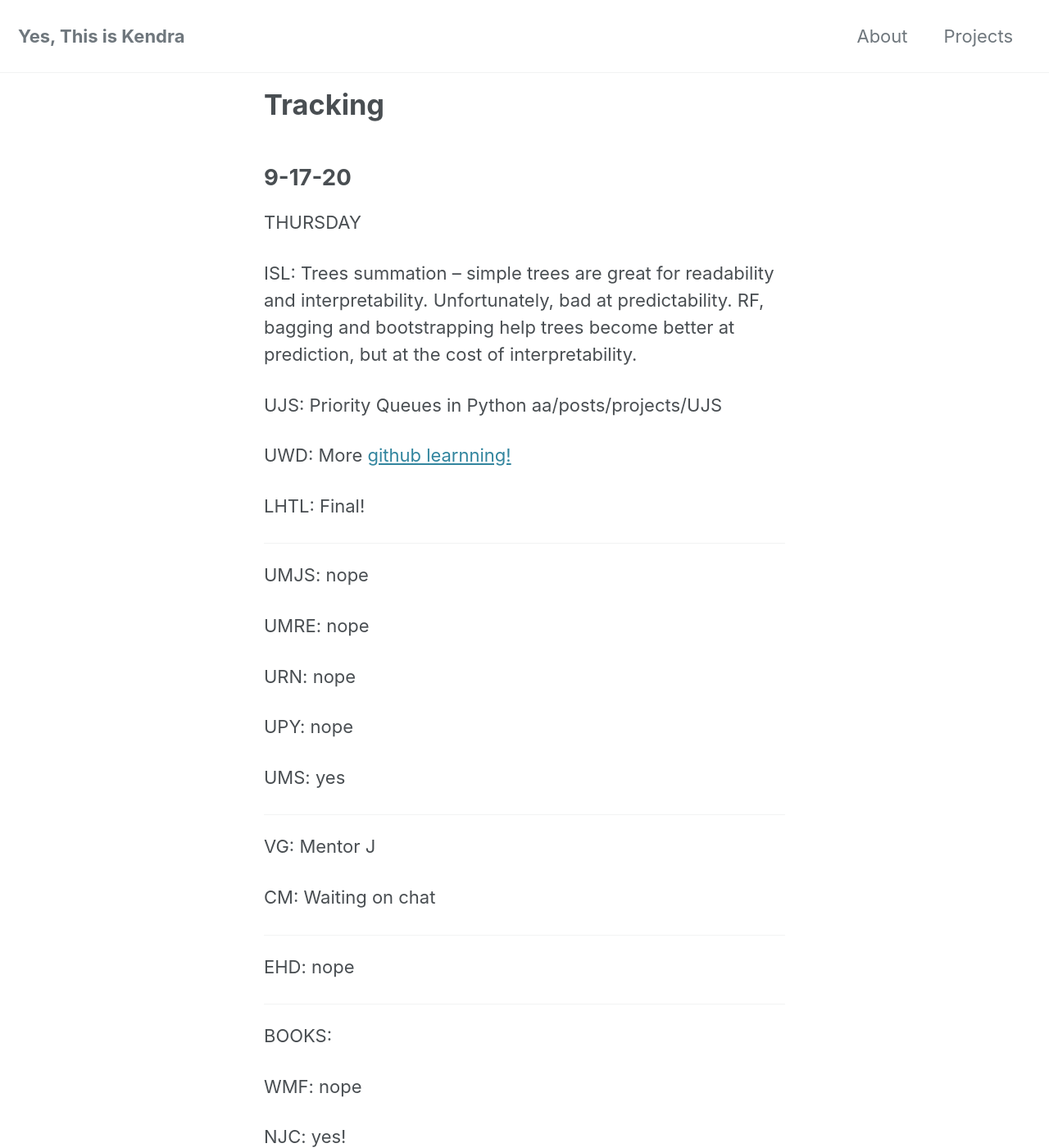
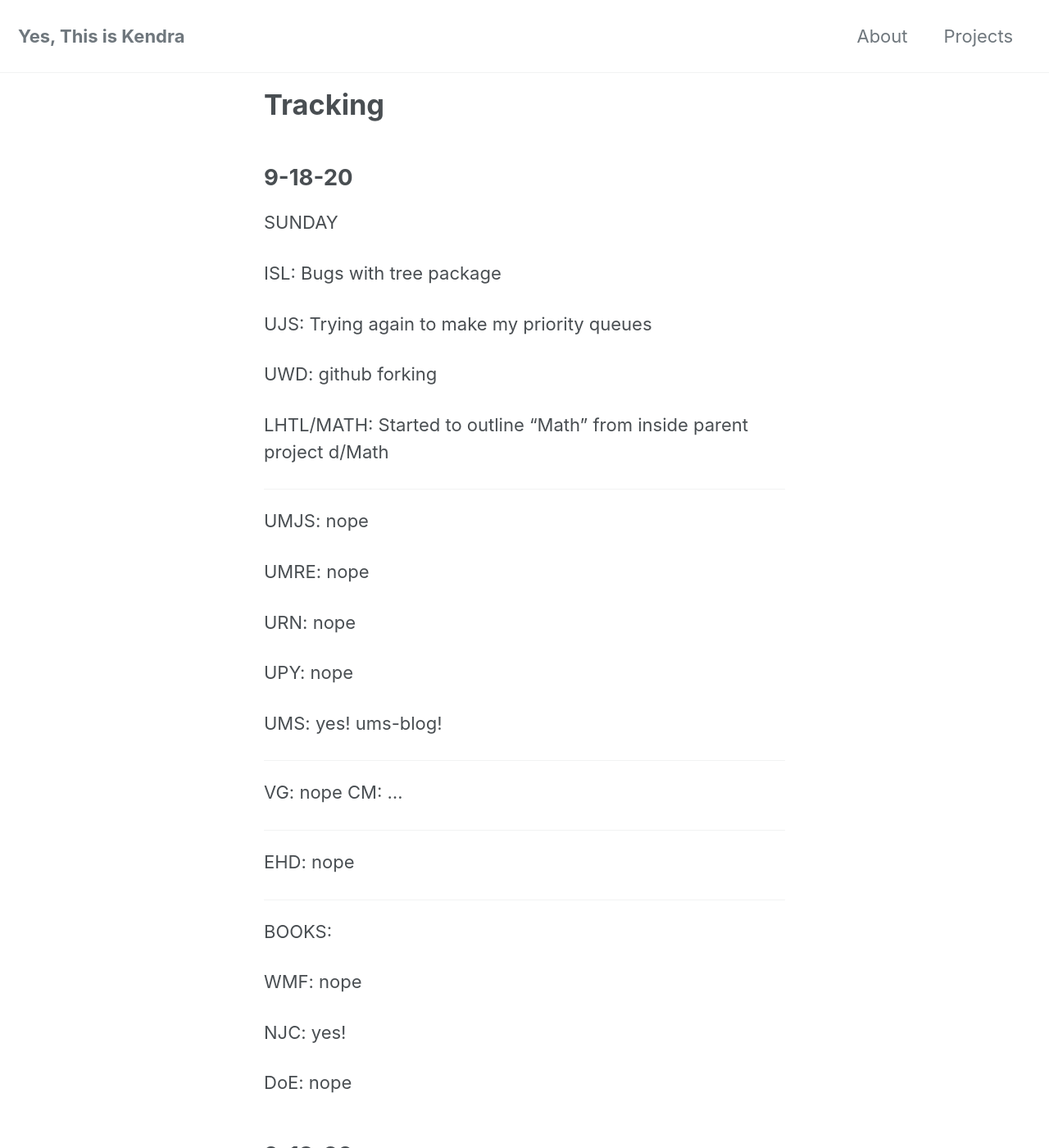
Before and after one commit to yesthisiskendra/yesthisiskendra.github.io, a Jekyll site: the page built from _pages/tracking.md, in a window 1280 px wide and 1400 px high. Shown: the whole window at 82% size. Built offline with Jekyll 4.4.1, drawn with Linux system fonts in a browser that asks for light colours; cached includes are drawn as plain includes; nearby versions of some CDN libraries; some of the changed text lies outside the part shown.

Commit message:
Add tracking

```diff
--- a/_pages/tracking.md
+++ b/_pages/tracking.md
@@ -4,9 +4,58 @@ title: "Tracking"
 permalink: /tracking/
 ---
 
-## 9-17-20
+## 9-18-20
 
-THURSDAY
+SUNDAY
+
+ISL: Bugs with tree package
+
+UJS: Trying again to make my priority queues
+
+UWD: github forking
+
+LHTL/MATH: Started to outline "Math" from inside parent project d/Math
+
+---
+
+UMJS: nope
+
+UMRE: nope
+
+URN: nope
+
+UPY: nope
+
+UMS: yes! ums-blog!
+
+---
+
+VG: nope
+CM: ...
+
+---
+
+EHD: nope
+
+---
+
+BOOKS:
+
+WMF: nope
+
+NJC: yes!
+
+DoE: nope
+
+## 9-18-20
+
+SATURDAY
+
+None!
+
+## 9-18-20
+
+FRIDAY
 
 ISL: Trees summation -- simple trees are great for readability and interpretability. Unfortunately, bad at predictability. RF, bagging and bootstrapping help trees become better at prediction, but at the cost of interpretability.
 
```
